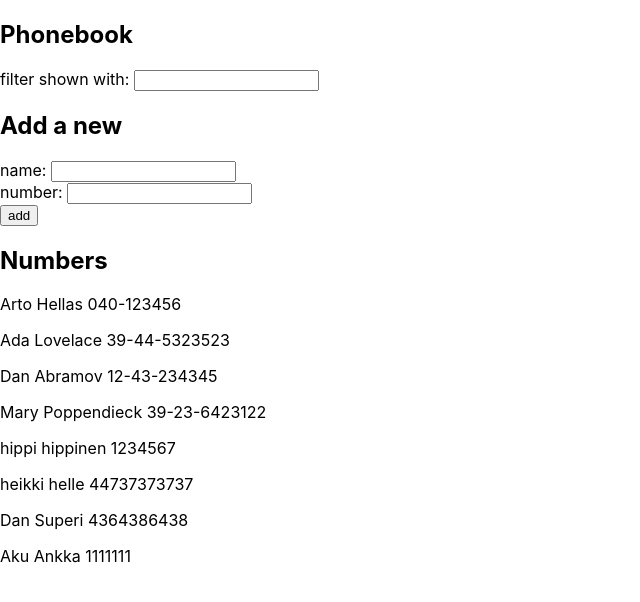
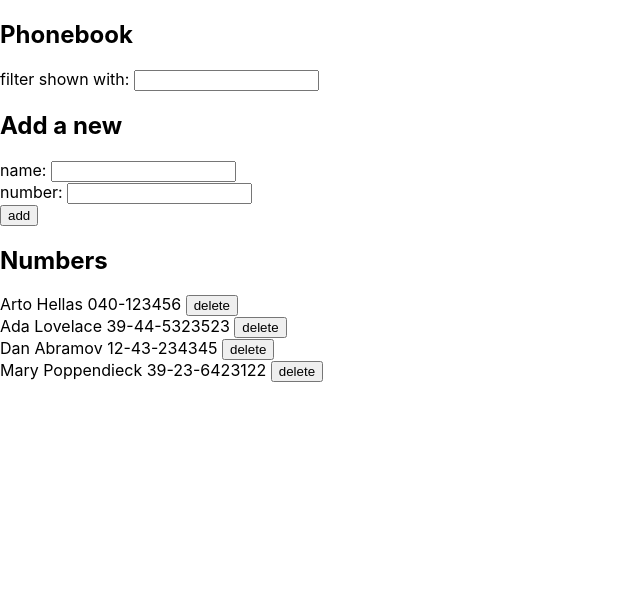
Before and after one commit to vipotin/fullstackopen20, a React (Create React App) app in the folder osa2/puhelinluettelo/: page / in a window 1280 px wide. Shown: the top 602 px of the page, without its empty margins (0-640 px from the left). Built offline with nearby package versions, Linux system fonts and the light colour scheme; data requests are answered from the project's data file.

Commit message:
2.17 puhelinluettelo complete

```diff
--- a/osa2/puhelinluettelo/db.json
+++ b/osa2/puhelinluettelo/db.json
@@ -19,26 +19,6 @@
       "name": "Mary Poppendieck",
       "number": "39-23-6423122",
       "id": 4
-    },
-    {
-      "name": "hippi hippinen",
-      "number": "1234567",
-      "id": 5
-    },
-    {
-      "name": "heikki helle",
-      "number": "44737373737",
-      "id": 6
-    },
-    {
-      "name": "Dan Superi",
-      "number": "4364386438",
-      "id": 7
-    },
-    {
-      "name": "Aku Ankka",
-      "number": "1111111",
-      "id": 8
     }
   ]
 }
--- a/osa2/puhelinluettelo/src/App.js
+++ b/osa2/puhelinluettelo/src/App.js
@@ -1,4 +1,4 @@
-//2.15-16 puhelinluettelo
+//2.17 puhelinluettelo
 
 import React, { useState,useEffect } from 'react'
 import PbDataService from './services/phonebookdata'
@@ -50,6 +50,18 @@ const App = () => {
     }
   }
 
+  const deletePerson = (id, name) => {
+    const confirmDelete = window.confirm(`Delete ${name} ?`)
+
+    if (confirmDelete) {
+      const newList = persons.filter((person) => person.id !== id)
+      console.log(newList)
+      PbDataService.deleteItem(id)
+      .then(setPersons(newList))
+    }
+
+  }
+
   return (
     <div>
       <h2>Phonebook</h2>
@@ -61,7 +73,9 @@ const App = () => {
 
       <h2>Numbers</h2>
       <Persons filtered={newFilter === '' ? persons :
-      persons.filter((person) => person.name.toLowerCase().includes(newFilter.toLowerCase()))}/>
+      persons.filter((person) =>
+      person.name.toLowerCase().includes(newFilter.toLowerCase()))}
+      action={deletePerson}/>
     </div>
   )
 }
--- a/osa2/puhelinluettelo/src/components.js
+++ b/osa2/puhelinluettelo/src/components.js
@@ -3,7 +3,9 @@ import React from 'react'
 const FilterForm = ({newFilter, filterData}) => {
     return(
     <div>
-      <div>filter shown with: <input value={newFilter} onChange={filterData}/></div>
+      <div>
+        <label>filter shown with: </label>
+        <input value={newFilter} onChange={filterData}/></div>
     </div>
     )
   }
@@ -22,11 +24,17 @@ const FilterForm = ({newFilter, filterData}) => {
     )
   }
 
-  const Persons = ({filtered}) => filtered.map((person) =>
-  <Person key={person.name} name={person.name} number={person.number}/>)
+  const Persons = ({filtered, action}) => filtered.map((person) =>
+  <Person key={person.name} name={person.name}
+  number={person.number} id={person.id} action={action}/>)
 
-  const Person = ({name, number}) => {
-  return <p>{name} {number}</p>
+  const Person = ({name, number, id, action}) => {
+  return (
+    <div>
+      {name} {number} <></>
+      <button onClick={() => action(id, name)}>delete</button>
+      </div>
+  )
   }
 
   export {
--- a/osa2/puhelinluettelo/src/services/phonebookdata.js
+++ b/osa2/puhelinluettelo/src/services/phonebookdata.js
@@ -11,4 +11,10 @@ const create = newObject => {
     return request.then(response => response.data)
 }
 
-export default {getAll, create}
+const deleteItem = id => {
+    console.log(`${baseUrl}/${id}`)
+    const request=axios.delete(`${baseUrl}/${id}`)
+    return request.then(response => response.data)
+}
+
+export default {getAll, create, deleteItem}
```
